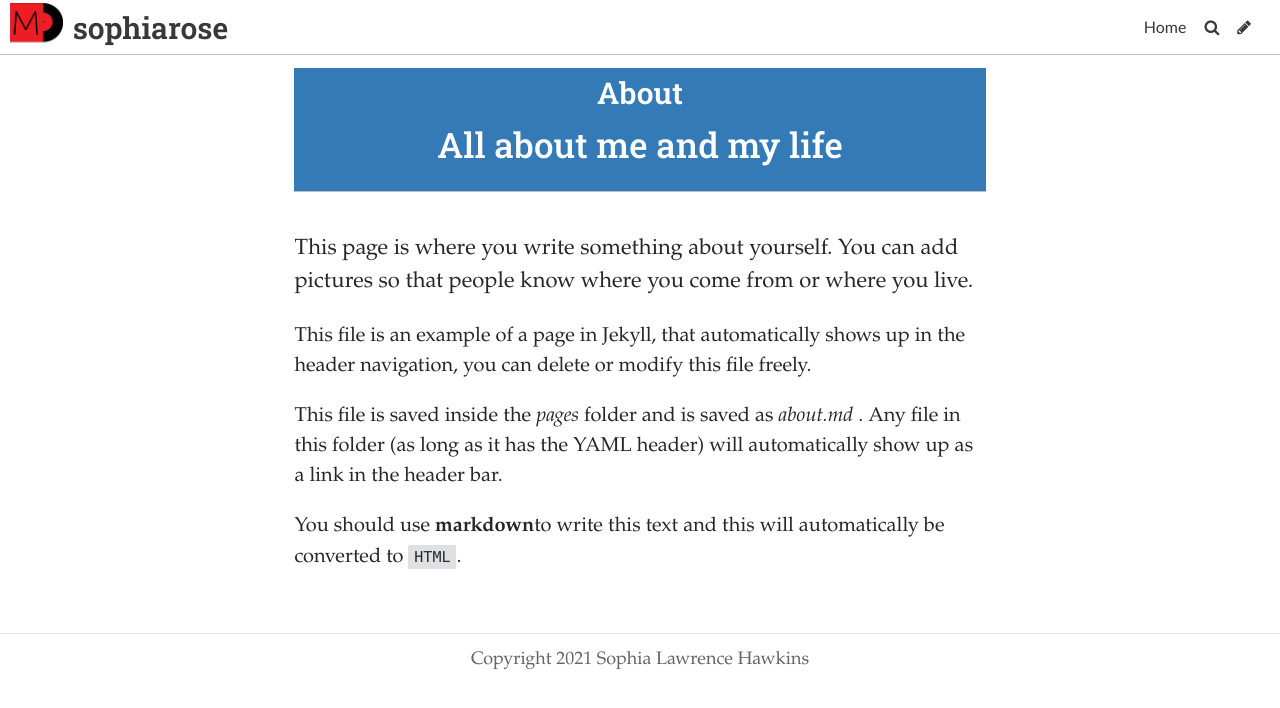
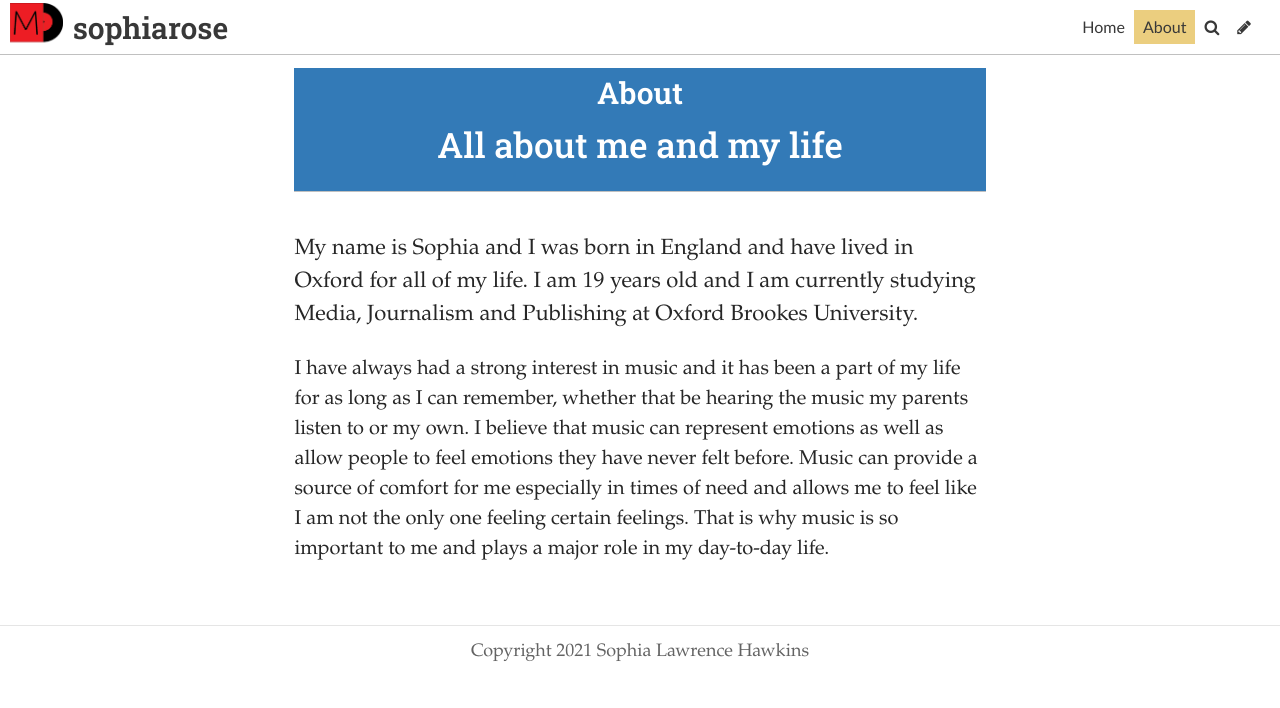
Before and after one commit to xxsophialxx/sophia, a Jekyll site: the page built from pages/about.md, in a window 1280 px wide. Shown: the top 708 px of the page. Built offline with Jekyll 4.4.1, drawn with Linux system fonts in a browser that asks for light colours; some web fonts are replaced.

Commit message:
Update Page “about”

```diff
--- a/pages/about.md
+++ b/pages/about.md
@@ -1,20 +1,15 @@
 ---
-layout: page
+header_feature_image: /uploads/log.jpg
 title: About
+subtitle: All about me and my life
 permalink: /about/
 date: 2020-06-29T15:36:12.231Z
-header_feature_image: /uploads/log.jpg
+layout: page
 published: true
-subtitle: All about me and my life
 tags: null
 description: null
-show: false
+show: true
 ---
+My name is Sophia and I was born in England and have lived in Oxford for all of my life. I am 19 years old and I am currently studying Media, Journalism and Publishing at Oxford Brookes University.
 
-This page is where you write something about yourself. You can add pictures so that people know where you come from or where you live.
-
-This file is an example of a page in Jekyll, that automatically shows up in the header navigation, you can delete or modify this file freely.
-
-This file is saved inside the _pages_ folder and is saved as _about.md_ . Any file in this folder (as long as it has  the YAML header) will automatically show up as a link in the header bar.
-
-You should use **markdown**to write this text and this will automatically be converted to `HTML`.
+I have always had a strong interest in music and it has been a part of my life for as long as I can remember, whether that be hearing the music my parents listen to or my own. I believe that music can represent emotions as well as allow people to feel emotions they have never felt before. Music can provide a source of comfort for me especially in times of need and allows me to feel like I am not the only one feeling certain feelings. That is why music is so important to me and plays a major role in my day-to-day life.
```
